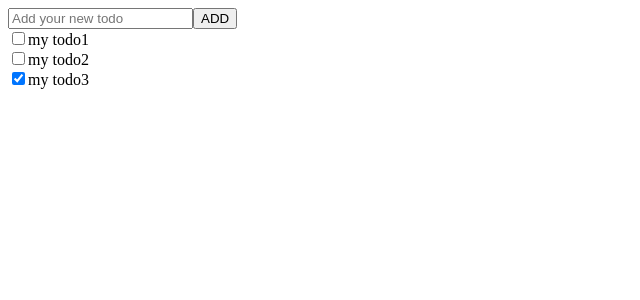
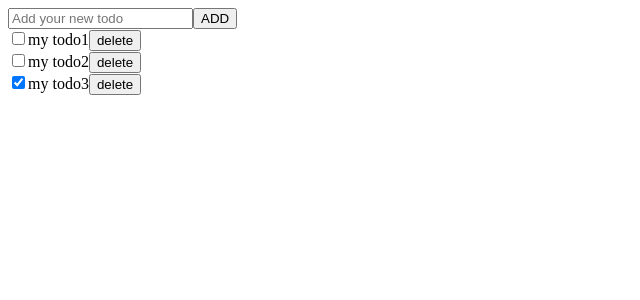
Before and after one commit to lemon4974/sesac-ydp5-todo, a React (Create React App) app in the folder client/: page / in a window 1280 px wide. Shown: the top 300 px of the page, without its empty margins (0-640 px from the left). Built offline with nearby package versions, Linux system fonts and the light colour scheme.

Commit message:
feat: todo 삭제

```diff
--- a/client/src/App.js
+++ b/client/src/App.js
@@ -32,12 +32,20 @@ function App() {
     //todoItems 배열에 newItems을 추가
     setTodoItems([...todoItems, newItem]);
   };
+
+  // todoItems 상태에 특정 투두를 삭제하는 일
+  const deleteItem = (targetItem) => {
+    //id값만 받아도 ok
+    console.log(targetItem);
+    const newTodoItems = todoItems.filter((item) => item.id !== targetItem.id);
+    setTodoItems(newTodoItems);
+  };
   return (
     <div className="App">
       <AddTodo addItem={addItem} />
       {/* todoItems 반복,  props 데이터(투두 객체)를 자식 컴포넌트에게 전달 */}
       {todoItems.map((item) => (
-        <Todo key={item.id} item={item} />
+        <Todo key={item.id} item={item} deleteItem={deleteItem} />
       ))}
     </div>
   );
--- a/client/src/components/Todo.js
+++ b/client/src/components/Todo.js
@@ -1,7 +1,12 @@
-import React from 'react';
+import React, { useState } from 'react';
 
-export default function Todo({ item }) {
-  const { id, title, done } = item;
+export default function Todo({ item, deleteItem }) {
+  const [todoItem, setTodoItem] = useState(item);
+  const { id, title, done } = todoItem;
+
+  const onDeleteButtonClick = () => {
+    deleteItem(todoItem); //todoItem은 객체, id 값만 받아와도 되지만 추후 수정의 편의성 위해 값 다 받음
+  };
 
   return (
     <div>
@@ -12,6 +17,7 @@ export default function Todo({ item }) {
         defaultChecked={done}
       />
       <label htmlFor={`todo${id}`}>{title}</label>
+      <button onClick={onDeleteButtonClick}>delete</button>
     </div>
   );
 }
```
